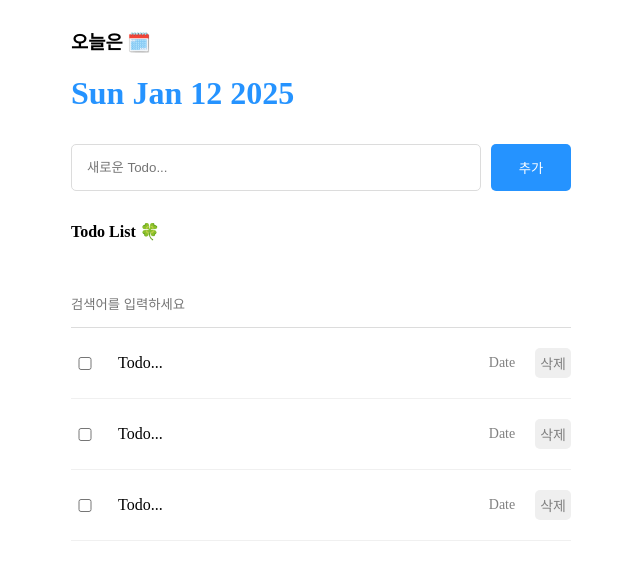
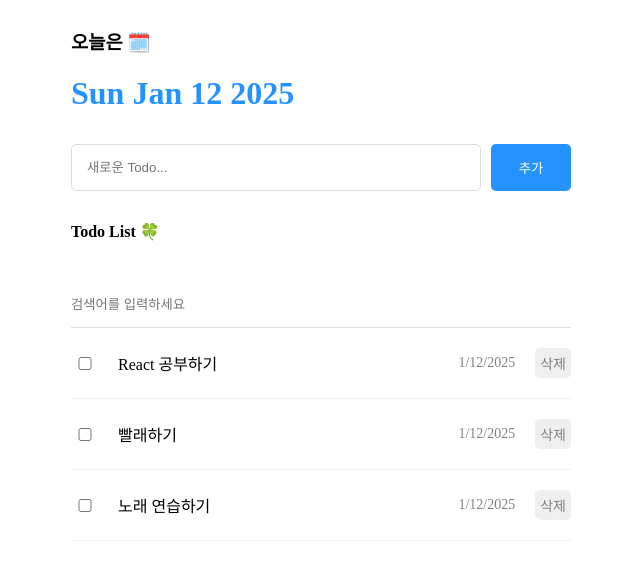
Before and after one commit to lsb530/onebite-react, a React (Vite) app in the folder section08/: page / in a window 1280 px wide. Shown: the top 580 px of the page, without its empty margins (319-959 px from the left). Built offline with nearby package versions, Linux system fonts and the light colour scheme.

Commit message:
TodoList 앱 - TodoList 렌더링

```diff
--- a/section08/src/App.jsx
+++ b/section08/src/App.jsx
@@ -9,19 +9,19 @@ const mockData = [
     id: 0,
     isDone: false,
     content: "React 공부하기",
-    data: new Date().getTime()
+    date: new Date().getTime()
   },
   {
     id: 1,
     isDone: false,
     content: "빨래하기",
-    data: new Date().getTime()
+    date: new Date().getTime()
   },
   {
     id: 2,
     isDone: false,
     content: "노래 연습하기",
-    data: new Date().getTime()
+    date: new Date().getTime()
   }
 ]
 
@@ -44,7 +44,7 @@ function App() {
     <div className="App">
       <Header/>
       <Editor onCreate={onCreate}/>
-      <List/>
+      <List todos={todos}/>
     </div>
   )
 }
--- a/section08/src/components/List.jsx
+++ b/section08/src/components/List.jsx
@@ -1,16 +1,39 @@
-import React from 'react';
+import React, { useState } from 'react';
 import './List.css'
 import TodoItem from "./TodoItem";
 
-const List = () => {
+const List = ({ todos }) => {
+  const [search, setSearch] = useState('')
+
+  const onChangeSearch = (e) => setSearch(e.target.value)
+
+  const getFilteredData = () => {
+    if (search === '') {
+      return todos
+    }
+    return todos.filter((todo) =>
+      todo.content
+        .toLowerCase()
+        .includes(search.toLowerCase())
+    )
+  }
+
+  const filteredTodos = getFilteredData()
+
   return (
     <div className="List">
       <h4>Todo List 🍀</h4>
-      <input placeholder="검색어를 입력하세요"/>
+      <input
+        value={search}
+        onChange={onChangeSearch}
+        placeholder="검색어를 입력하세요"
+      />
       <div className="todos_wrapper">
-        <TodoItem/>
-        <TodoItem/>
-        <TodoItem/>
+        {filteredTodos.map((todo) => {
+          return (
+            <TodoItem key={todo.id} {...todo} />
+          )
+        })}
       </div>
     </div>
   );
--- a/section08/src/components/TodoItem.jsx
+++ b/section08/src/components/TodoItem.jsx
@@ -1,12 +1,14 @@
 import React from 'react';
 import './TodoItem.css'
 
-const TodoItem = () => {
+const TodoItem = ({id, isDone, content, date}) => {
   return (
     <div className="TodoItem">
-      <input type="checkbox"/>
-      <div className="content">Todo...</div>
-      <div className="date">Date</div>
+      <input readOnly checked={isDone} type="checkbox"/>
+      <div className="content">{content}</div>
+      <div className="date">
+        {new Date(date).toLocaleDateString()}
+      </div>
       <button>삭제</button>
     </div>
   );
```
